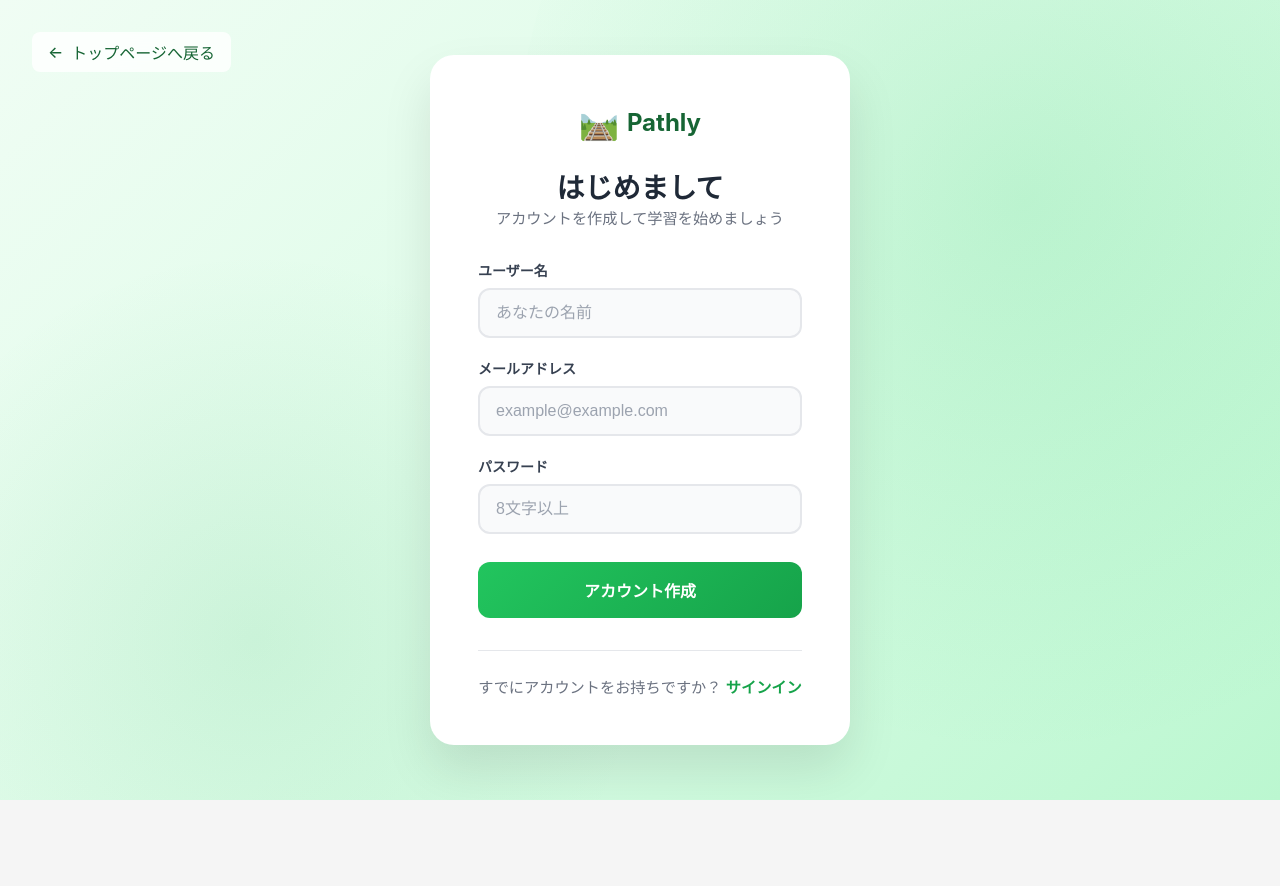
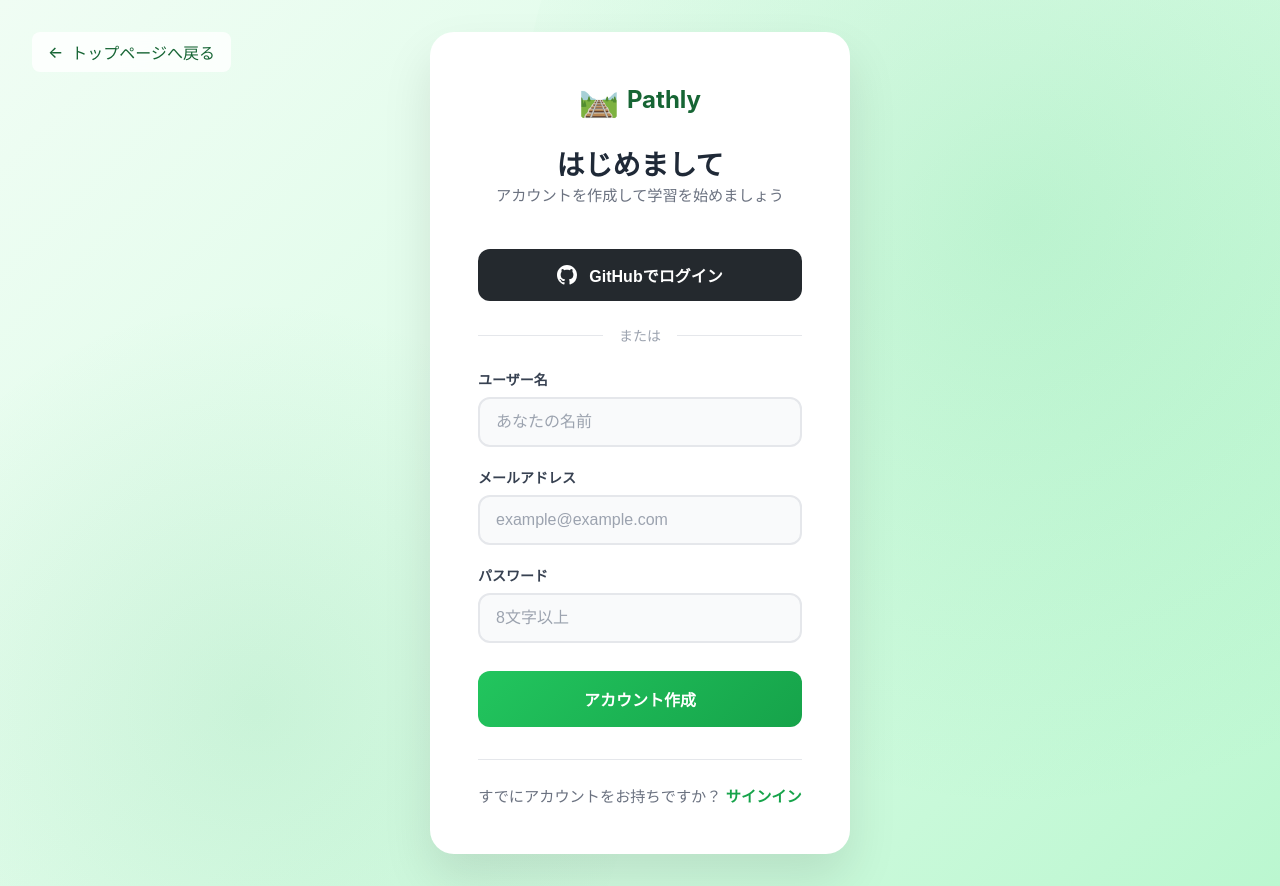
Before and after one commit to J15team/Frontend-prod, a React (Vite) app: page /auth/signup in a window 1280 px wide. Before the commit the page ends 800 px from the top, so only its background shows below. Built offline with nearby package versions, Linux system fonts and the light colour scheme; no server answers.

Commit message:
feat: サインアップ画面にGoogle/GitHubログインボタンを追加

```diff
--- a/src/components/features/GitHubSignInButton.tsx
+++ b/src/components/features/GitHubSignInButton.tsx
@@ -9,9 +9,10 @@ const REDIRECT_URI = `${window.location.origin}/auth/github/callback`;
 
 interface GitHubSignInButtonProps {
   className?: string;
+  text?: string;
 }
 
-export const GitHubSignInButton: React.FC<GitHubSignInButtonProps> = ({ className }) => {
+export const GitHubSignInButton: React.FC<GitHubSignInButtonProps> = ({ className, text }) => {
   const handleGitHubLogin = () => {
     const githubAuthUrl = `https://github.com/login/oauth/authorize?client_id=${GITHUB_CLIENT_ID}&redirect_uri=${encodeURIComponent(REDIRECT_URI)}&scope=user:email`;
     window.location.href = githubAuthUrl;
@@ -26,7 +27,7 @@ export const GitHubSignInButton: React.FC<GitHubSignInButtonProps> = ({ classNam
       <svg viewBox="0 0 24 24" width="20" height="20" fill="currentColor">
         <path d="M12 0C5.37 0 0 5.37 0 12c0 5.31 3.435 9.795 8.205 11.385.6.105.825-.255.825-.57 0-.285-.015-1.23-.015-2.235-3.015.555-3.795-.735-4.035-1.41-.135-.345-.72-1.41-1.23-1.695-.42-.225-1.02-.78-.015-.795.945-.015 1.62.87 1.845 1.23 1.08 1.815 2.805 1.305 3.495.99.105-.78.42-1.305.765-1.605-2.67-.3-5.46-1.335-5.46-5.925 0-1.305.465-2.385 1.23-3.225-.12-.3-.54-1.53.12-3.18 0 0 1.005-.315 3.3 1.23.96-.27 1.98-.405 3-.405s2.04.135 3 .405c2.295-1.56 3.3-1.23 3.3-1.23.66 1.65.24 2.88.12 3.18.765.84 1.23 1.905 1.23 3.225 0 4.605-2.805 5.625-5.475 5.925.435.375.81 1.095.81 2.22 0 1.605-.015 2.895-.015 3.3 0 .315.225.69.825.57A12.02 12.02 0 0024 12c0-6.63-5.37-12-12-12z"/>
       </svg>
-      GitHubでログイン
+      {text || 'GitHubでログイン'}
     </button>
   );
 };
--- a/src/views/auth/SignupView.tsx
+++ b/src/views/auth/SignupView.tsx
@@ -5,10 +5,12 @@
 import React, { useState } from 'react';
 import { Link } from 'react-router-dom';
 import { useAuthViewModel } from '@/viewmodels/auth/useAuthViewModel';
+import { GoogleSignInButton } from '@/components/features/GoogleSignInButton';
+import { GitHubSignInButton } from '@/components/features/GitHubSignInButton';
 import { type SignupRequest } from '@/models/User';
 
 export const SignupView: React.FC = () => {
-  const { loading, error, handleSignup } = useAuthViewModel();
+  const { loading, error, handleSignup, handleGoogleSignin } = useAuthViewModel();
   const [formData, setFormData] = useState<SignupRequest>({
     email: '',
     password: '',
@@ -27,6 +29,10 @@ export const SignupView: React.FC = () => {
     });
   };
 
+  const onGoogleSuccess = async (credential: string) => {
+    await handleGoogleSignin(credential);
+  };
+
   return (
     <div className="auth-page">
       <div className="auth-page-bg" />
@@ -43,6 +49,17 @@ export const SignupView: React.FC = () => {
 
         <h1>はじめまして</h1>
         <p className="auth-subtitle">アカウントを作成して学習を始めましょう</p>
+
+        <GoogleSignInButton
+          onSuccess={onGoogleSuccess}
+          onError={(err) => console.error('Google Sign-In error:', err)}
+        />
+
+        <GitHubSignInButton />
+
+        <div className="auth-divider">
+          <span>または</span>
+        </div>
 
         <form onSubmit={onSubmit} className="auth-form-modern">
           <div className="form-group-modern">
```
